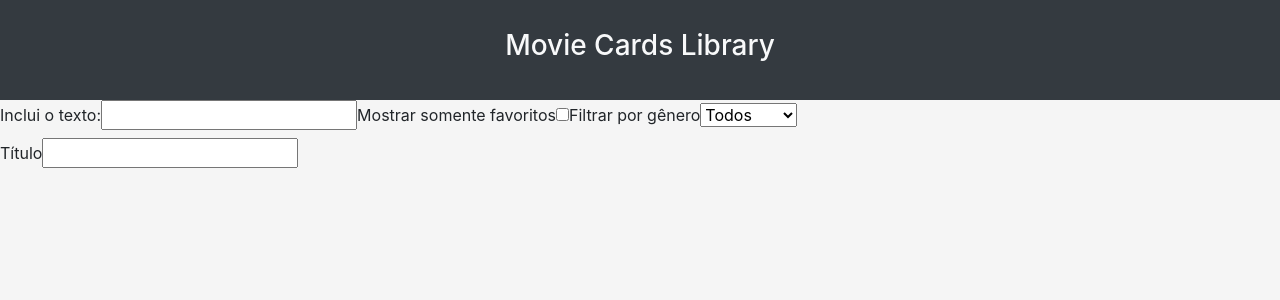
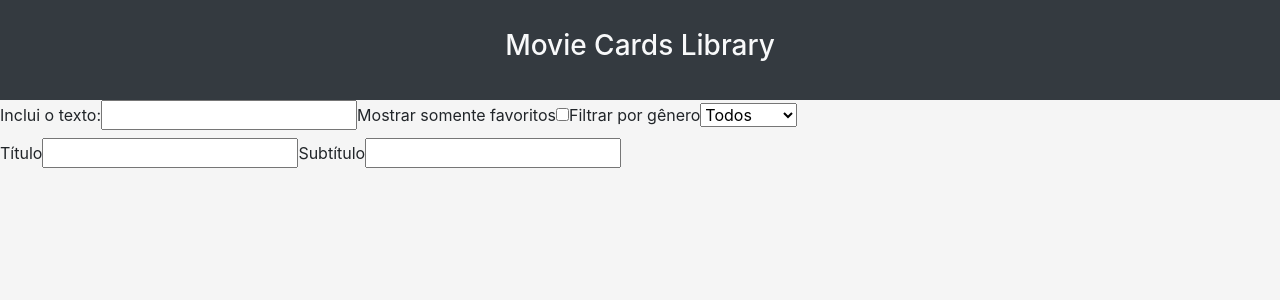
Before and after one commit to christianbvolz/project-movie-cards-library-stateful, a React (Create React App) app: page / in a window 1280 px wide. Shown: the top 300 px of the page. Built offline with nearby package versions, Linux system fonts and the light colour scheme.

Commit message:
requisito 9

```diff
--- a/src/components/AddMovie.jsx
+++ b/src/components/AddMovie.jsx
@@ -37,6 +37,17 @@ class AddMovie extends React.Component {
             onChange={ this.handleChange }
           />
         </label>
+        <label htmlFor="subtitle-input" data-testid="subtitle-input-label">
+          Subtítulo
+          <input
+            type="text"
+            value={ subtitle }
+            name="subtitle"
+            data-testid="subtitle-input"
+            id="subtitle-input"
+            onChange={ this.handleChange }
+          />
+        </label>
       </form>
     );
   }
```
